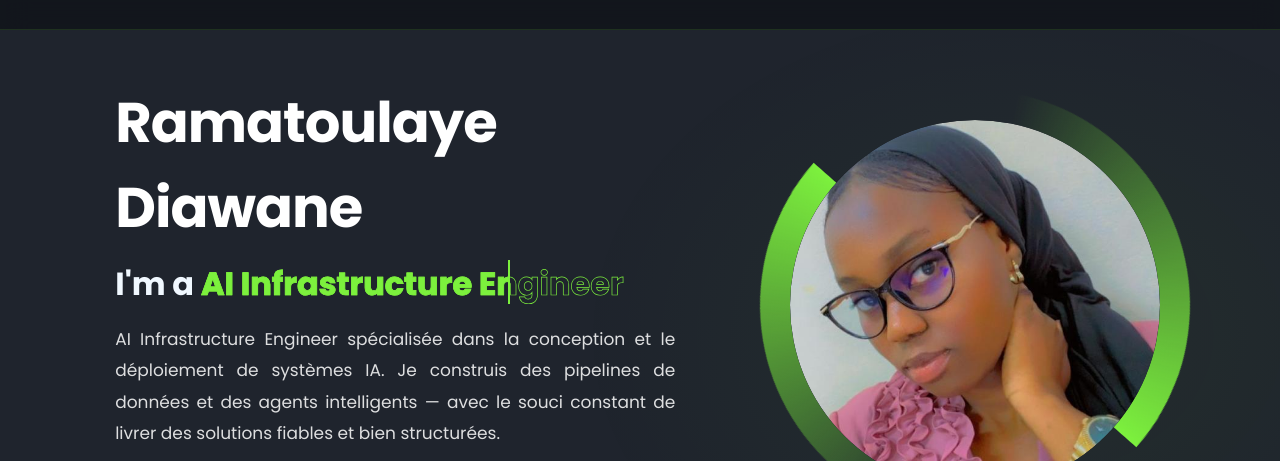
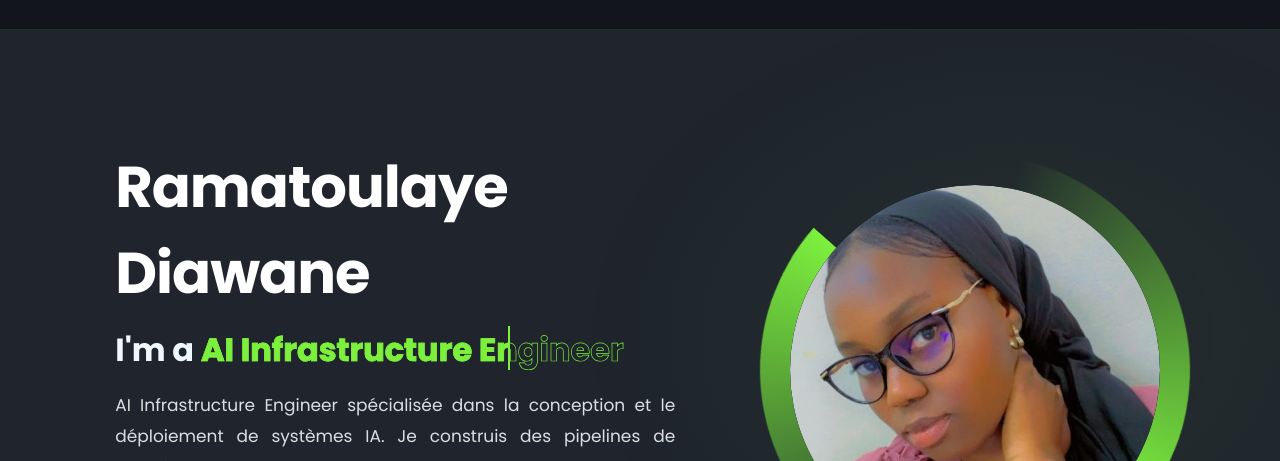
Before and after one commit to Ramadiaw12/portfolio-devops, a plain HTML site: page index.html in a window 1280 px wide. Shown: the part 65-526 px from the top of the page. Drawn offline with nearby package versions, Linux system fonts and the light colour scheme.

Commit message:
Fix: accueil masque par la navbar sur ordinateur

```diff
--- a/css/style.css
+++ b/css/style.css
@@ -2725,3 +2725,23 @@ opacity:1;
     margin-top: 8px;
     letter-spacing: 0.5px;
 }
+
+
+/* Correctif accueil sur ordinateur : le contenu ne passe plus sous la navbar */
+@media (min-width: 769px) {
+  html {
+    scroll-padding-top: 90px;
+  }
+
+  #accueil {
+    height: auto;
+    min-height: 100vh;
+    box-sizing: border-box;
+    padding-top: 130px;
+    padding-bottom: 60px;
+  }
+
+  .home-info h1 {
+    font-size: clamp(2.4rem, 4.5vw, 4rem);
+  }
+}
```
